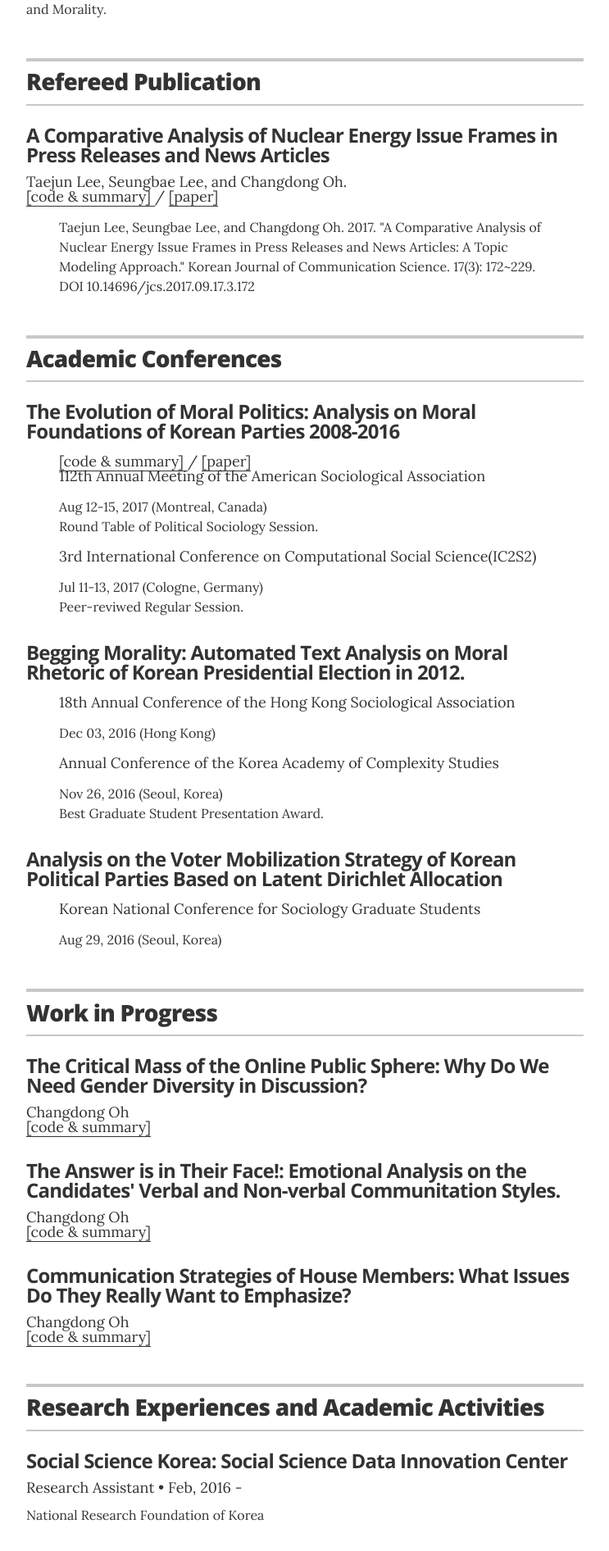
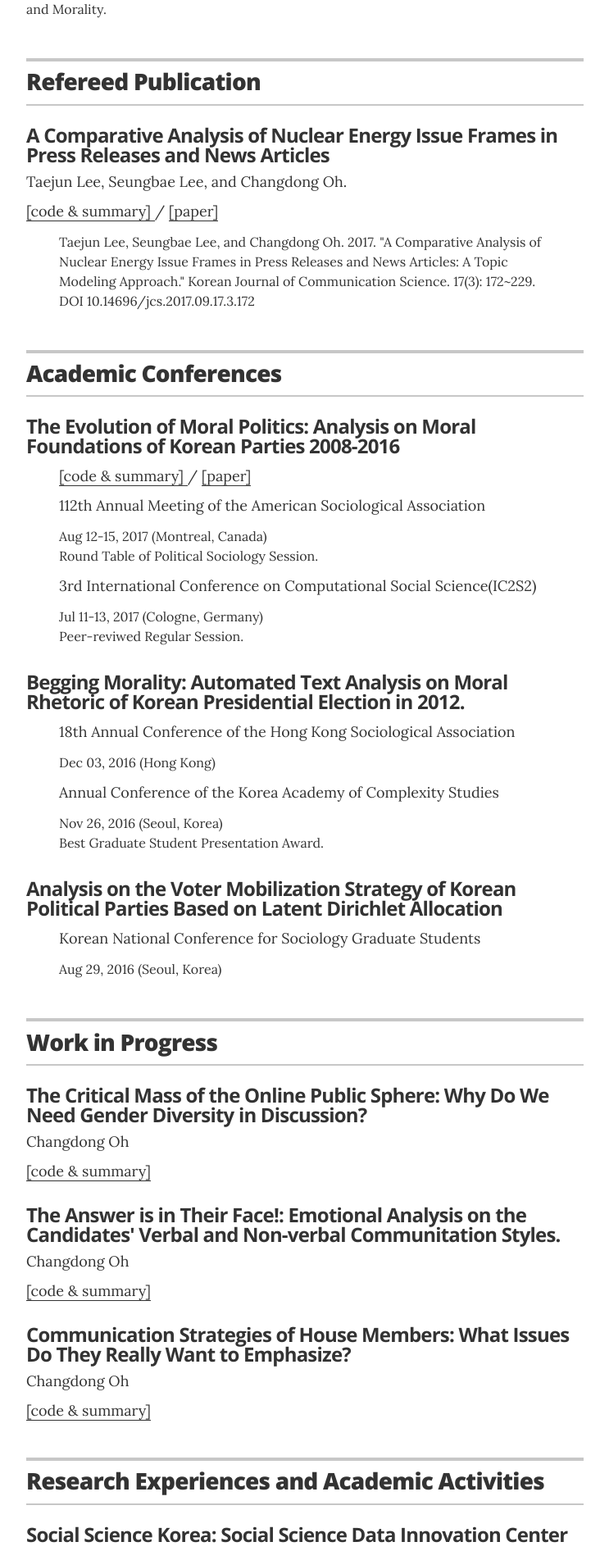
Before and after one commit to ChangdongOh/ChangdongOh.github.io, a Jekyll site: the page built from index.html, in a window 1280 px wide. Shown: the part 1019-2911 px from the top of the page at 82% size, without its empty margins (268-1011 px from the left). Built offline with Jekyll 4.4.1, drawn with Linux system fonts in a browser that asks for light colours.

Commit message:
arrange the place of links 2

```diff
--- a/_data/experience.yml
+++ b/_data/experience.yml
@@ -1,3 +1,3 @@
 - title: A Comparative Analysis of Nuclear Energy Issue Frames in Press Releases and News Articles
-  author: Taejun Lee, Seungbae Lee, and Changdong Oh. <br><a href = "https://github.com/ChangdongOh/nuclearenergy"> [code & summary] </a> / <a href = "http://www.dbpia.co.kr/Journal/ArticleDetail/NODE07237927"> [paper] </a>
+  author: Taejun Lee, Seungbae Lee, and Changdong Oh. <br><br><a href = "https://github.com/ChangdongOh/nuclearenergy"> [code & summary] </a> / <a href = "http://www.dbpia.co.kr/Journal/ArticleDetail/NODE07237927"> [paper] </a>
   summary: Taejun Lee, Seungbae Lee, and Changdong Oh. 2017. "A Comparative Analysis of Nuclear Energy Issue Frames in Press Releases and News Articles&#58; A Topic Modeling Approach." Korean Journal of Communication Science. 17(3)&#58; 172~229. DOI 10.14696/jcs.2017.09.17.3.172
--- a/_data/lectures.yml
+++ b/_data/lectures.yml
@@ -4,13 +4,13 @@
   role: Teaching Assistant (to Prof. Jeong-han Kang)
   place: Department of Sociology, Yonsei University
   year: Fall Semester, 2017
-  summary: Teached a syntax-based SPSS programming, Advised students to conduct a survey and analyze it. <br><a href = "https://github.com/ChangdongOh/socialresearchspss"> [code & summary] </a>
+  summary: Teached a syntax-based SPSS programming, Advised students to conduct a survey and analyze it. <br><br><a href = "https://github.com/ChangdongOh/socialresearchspss"> [code & summary] </a>
 
 - title: Elementary R Programming
   role: Teaching Assistant (to Bonsang Koo, Ph.D.)
   place: Social Science Data Innovation Center, Yonsei University
   year: Aug, 2017
-  summary: Supported to teach elementary R programming lecture.<br><a href = "https://github.com/ChangdongOh/rbasic"> [code & summary] </a>
+  summary: Supported to teach elementary R programming lecture.<br><br><a href = "https://github.com/ChangdongOh/rbasic"> [code & summary] </a>
 
 - title: Yonsei RC 101
   role: Teaching Assistant (to Prof. Bong-hwan Hahn)
@@ -22,4 +22,4 @@
   role: Lecturer
   place: Korea Development Institute
   year: Dec 29, 2016
-  summary: Teached a basic R programming, network analysis and visualization.<br><a href = "https://github.com/ChangdongOh/kdiworkshop20161229"> [code & summary] </a>
+  summary: Teached a basic R programming, network analysis and visualization.<br><br><a href = "https://github.com/ChangdongOh/kdiworkshop20161229"> [code & summary] </a>
--- a/_data/projects.yml
+++ b/_data/projects.yml
@@ -1,6 +1,6 @@
 # Projects
 - title: The Evolution of Moral Politics&#58; Analysis on Moral Foundations of Korean Parties 2008-2016
-  conf: <a href = "https://github.com/ChangdongOh/MoralFoundations"> [code & summary] </a> / <a href = "https://github.com/ChangdongOh/MoralFoundations"> [paper] </a><br>112th Annual Meeting of the American Sociological Association
+  conf: <a href = "https://github.com/ChangdongOh/MoralFoundations"> [code & summary] </a> / <a href = "https://github.com/ChangdongOh/MoralFoundations"> [paper] </a><br><br>112th Annual Meeting of the American Sociological Association
   placedate: Aug 12-15, 2017 (Montreal, Canada) <br>Round Table of Political Sociology Session.
   conf2: 3rd International Conference on Computational Social Science(IC2S2)
   placedate2: Jul 11-13, 2017 (Cologne, Germany) <br>Peer-reviwed Regular Session.
--- a/_data/recognitions.yml
+++ b/_data/recognitions.yml
@@ -1,14 +1,14 @@
 - title: The Critical Mass of the Online Public Sphere&#58; Why Do We Need Gender Diversity in Discussion?
-  author: Changdong Oh<br><a href = "https://github.com/ChangdongOh/Critical-Mass-of-Online-Public-Sphere"> [code & summary] </a>
+  author: Changdong Oh<br><br><a href = "https://github.com/ChangdongOh/Critical-Mass-of-Online-Public-Sphere"> [code & summary] </a>
   summary:
   complete:
 
 - title: The Answer is in Their Face!&#58; Emotional Analysis on the Candidates' Verbal and Non-verbal Communitation Styles.
-  author: Changdong Oh<br><a href = "https://github.com/ChangdongOh/emotion_on_their_face"> [code & summary] </a>
+  author: Changdong Oh<br><br><a href = "https://github.com/ChangdongOh/emotion_on_their_face"> [code & summary] </a>
   summary:
   complete:
 
 - title: Communication Strategies of House Members&#58; What Issues Do They Really Want to Emphasize?
-  author: Changdong Oh<br><a href = "https://github.com/ChangdongOh/embedd_representatives"> [code & summary] </a>
+  author: Changdong Oh<br><br><a href = "https://github.com/ChangdongOh/embedd_representatives"> [code & summary] </a>
   summary:
   complete:
```
